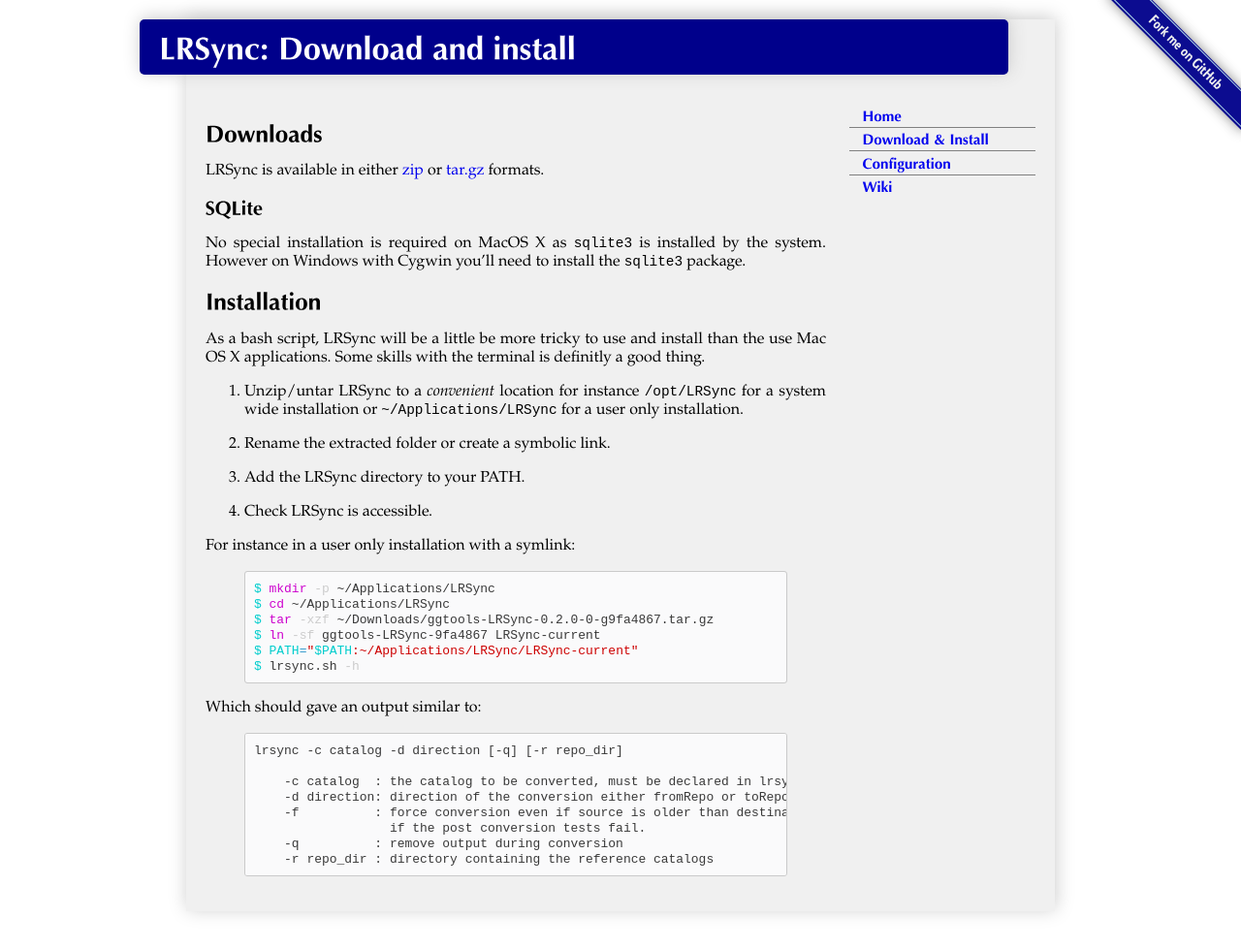
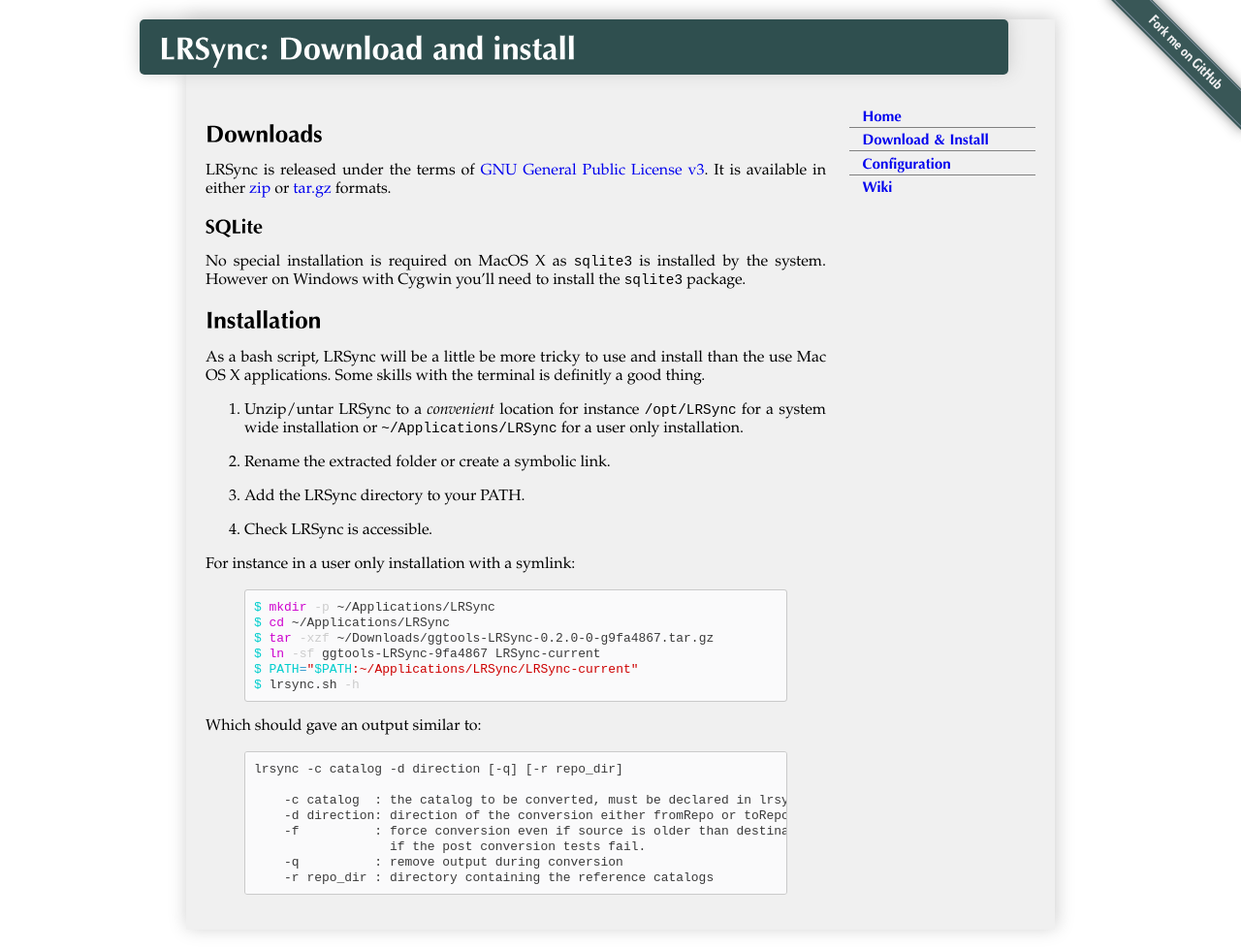
Before and after one commit to ggtools/LRSync, a Jekyll site: the page built from download.md, in a window 1280 px wide. Shown: the whole page at 97% size. Built offline with Jekyll 4.4.1, drawn with Linux system fonts in a browser that asks for light colours.

Commit message:
Added html keywords. Changed color scheme. Added reference to GPL v2.

```diff
--- a/_layouts/default.html
+++ b/_layouts/default.html
@@ -4,6 +4,7 @@
 
   <head>
     <meta http-equiv="Content-Type" content="text/html; charset=utf-8"/>
+    <meta name="keywords" contents="lightroom, adobe lightroom, adobe photoshop lightroom, mac os, bash, synchronization, rsync, sqlite, lightroom catalog, conversion, github" />
     <link rel="stylesheet" type="text/css" href="css/pygments.css">
     <link rel="stylesheet" type="text/css" href="css/default.css">
     <link rel="stylesheet" type="text/css" href="css/ribbon.css">
--- a/css/default.css
+++ b/css/default.css
@@ -89,7 +89,7 @@
 }
 
 .title {
-    background: none repeat scroll 0 0 darkBlue;
+    background: none repeat scroll 0 0 darkSlateGray;
     border-radius: 5px 5px 5px 5px;
     color: #FFFFFF;
     margin: 20px 1.5em 20px -1.5em;
--- a/css/ribbon.css
+++ b/css/ribbon.css
@@ -97,12 +97,12 @@
 }
 
 .my.ribbon {
-  background-color: darkBlue;
+  background-color: darkSlateGray;
   color: #ecedee;
 }
 
 .my.ribbon .text {
-  border: 1px solid lightblue;
+  border: 1px solid lightSlateGray;
 }
 
 .orange.ribbon {
--- a/download.md
+++ b/download.md
@@ -7,7 +7,7 @@
 Downloads
 =========
 
-LRSync is available in either [zip](https://github.com/ggtools/LRSync/zipball/master) or [tar.gz](https://github.com/ggtools/LRSync/tarball/master) formats.
+LRSync is released under the terms of [GNU General Public License v3](http://www.gnu.org/licenses/gpl-3.0.html). It is available in either [zip](https://github.com/ggtools/LRSync/zipball/master) or [tar.gz](https://github.com/ggtools/LRSync/tarball/master) formats.
 
 SQLite
 ------
```
